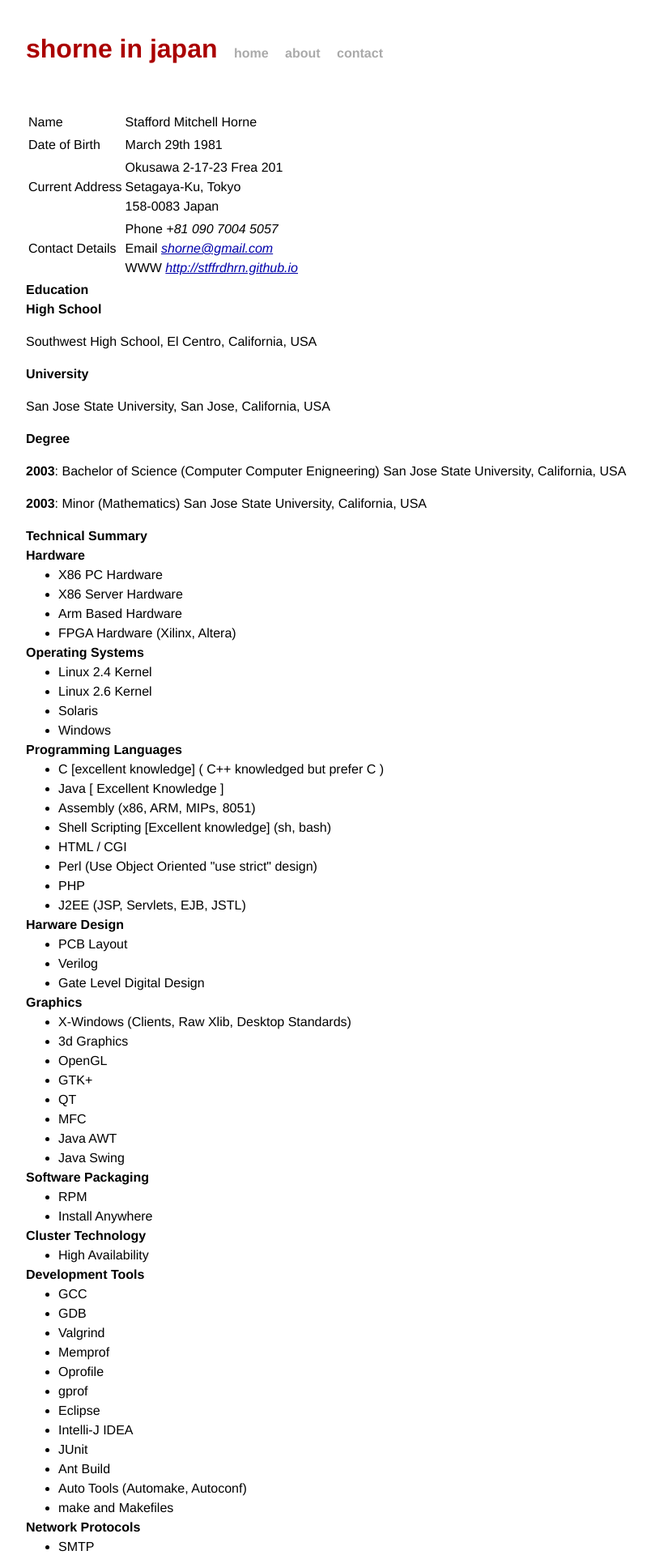
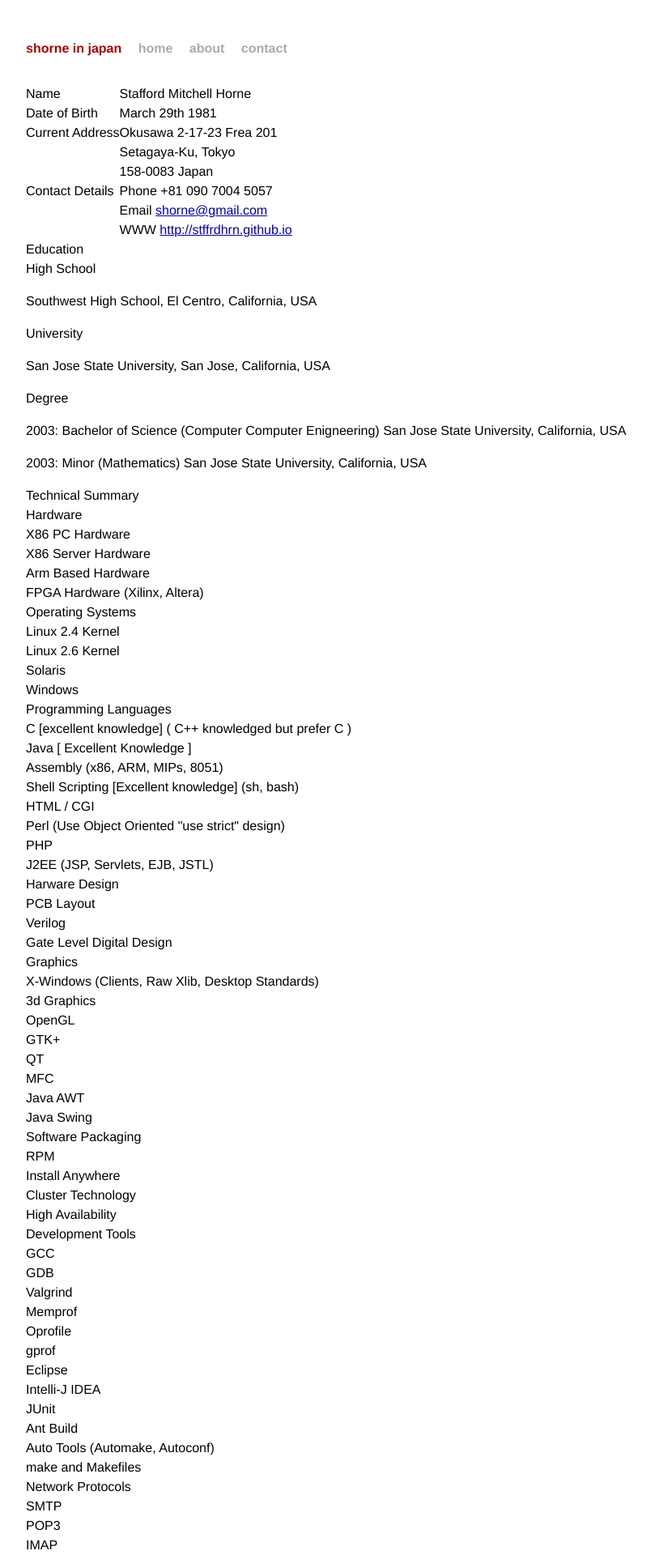
Before and after one commit to stffrdhrn/stffrdhrn.github.io, a Jekyll site: the page built from page/curriculum-vitae.markdown, in a window 1280 px wide. Shown: the top 1920 px of the page at 81% size, without its empty margins (96-900 px from the left). Built offline with Jekyll 4.4.1, drawn with Linux system fonts in a browser that asks for light colours; Markdown is read by kramdown in place of the engine named in the settings.

Commit message:
Fix up css to reset. Need to work on main

```diff
--- a/Gemfile
+++ b/Gemfile
@@ -1,2 +1,4 @@
+source 'https://rubygems.org'
+
 gem 'github-pages'
 gem 'mr_poole'
--- a/css/main.css
+++ b/css/main.css
@@ -4,10 +4,7 @@
 /*
 /*****************************************************************************/
 
-/* Global Reset */
-* {
-  margin: 0;
-}
+@import url("reset.css");
 
 html, body { height: 100%; }
 
--- /dev/null
+++ b/css/reset.css
@@ -0,0 +1,47 @@
+/**
+ * Eric Meyer's Reset CSS v2.0 (http://meyerweb.com/eric/tools/css/reset/)
+ * http://cssreset.com
+ */
+html, body, div, span, applet, object, iframe,
+h1, h2, h3, h4, h5, h6, p, blockquote, pre,
+a, abbr, acronym, address, big, cite, code,
+del, dfn, em, img, ins, kbd, q, s, samp,
+small, strike, strong, sub, sup, tt, var,
+b, u, i, center,
+dl, dt, dd, ol, ul, li,
+fieldset, form, label, legend,
+table, caption, tbody, tfoot, thead, tr, th, td,
+article, aside, canvas, details, embed,
+figure, figcaption, footer, header, hgroup,
+menu, nav, output, ruby, section, summary,
+time, mark, audio, video {
+	margin: 0;
+	padding: 0;
+	border: 0;
+	font-size: 100%;
+	font: inherit;
+	vertical-align: baseline;
+}
+/* HTML5 display-role reset for older browsers */
+article, aside, details, figcaption, figure,
+footer, header, hgroup, menu, nav, section {
+	display: block;
+}
+body {
+	line-height: 1;
+}
+ol, ul {
+	list-style: none;
+}
+blockquote, q {
+	quotes: none;
+}
+blockquote:before, blockquote:after,
+q:before, q:after {
+	content: '';
+	content: none;
+}
+table {
+	border-collapse: collapse;
+	border-spacing: 0;
+}
```
